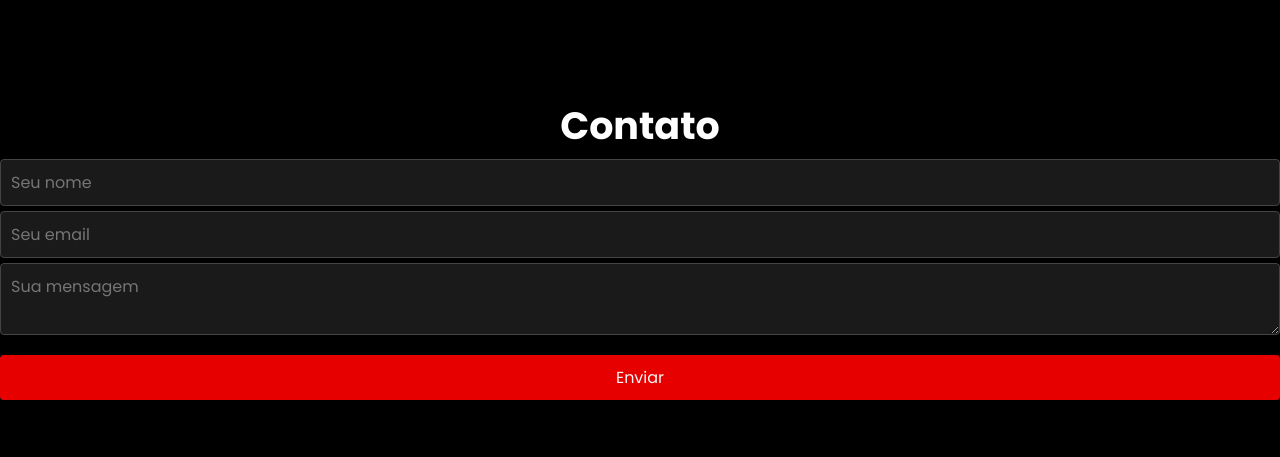
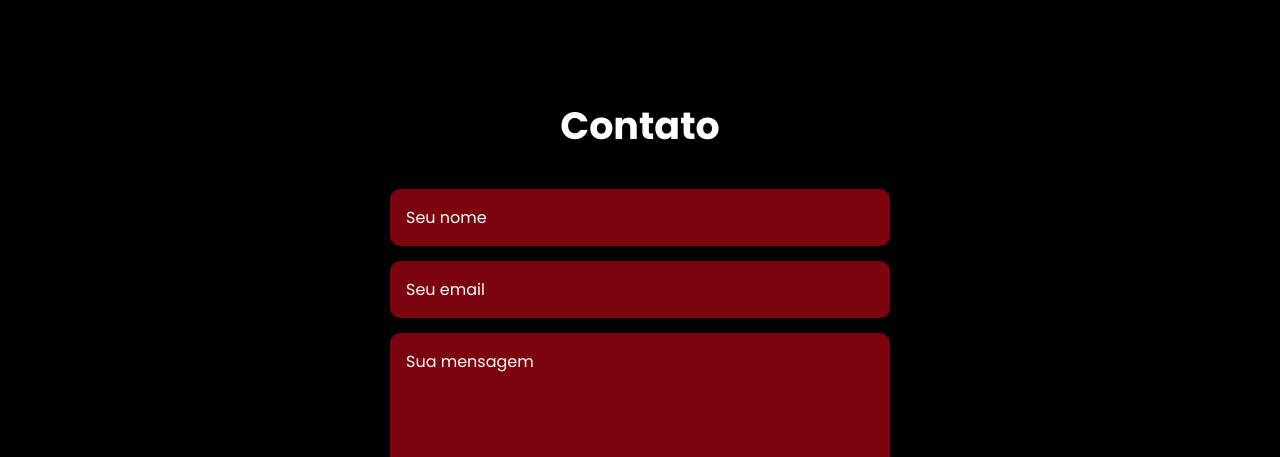
Before and after one commit to gmateus007/portifolio-gomes, a plain HTML site: page index.html in a window 1280 px wide. Shown: the part 1130-1587 px from the top of the page. Drawn offline with nearby package versions, Linux system fonts and the light colour scheme.

Commit message:
Update style.css

```diff
--- a/style.css
+++ b/style.css
@@ -4,6 +4,7 @@
     padding: 0;
     box-sizing: border-box;
     font-family: 'Poppins', sans-serif;
+    scroll-behavior: smooth;
 }
 
 body {
@@ -33,16 +34,16 @@ body {
     border: 0;
     border-radius: 30px;
     cursor: pointer;
-    transition: .2s;
+    transition: all .2s;
 }
 
-h2.titulo {
+.titulo {
     color: #fff;
     font-size: 38px;
     text-align: center;
 }
 
-h2.titulo span {
+.titulo span {
     color: #7c040e;
 }
 
@@ -67,7 +68,7 @@ header a {
     color: #5c5c5c;
     text-decoration: none;
     display: inline-block;
-    transition: .2s;
+    transition: all .2s;
 }
 
 header nav.menu-desktop a:hover {
@@ -86,13 +87,17 @@ header nav.menu-desktop ul li {
 
 /* ESTILO DO MENU MOBILE */
 
-.btn-abrir-menu{
+.btn-abrir-menu i{
+    color: #7c040e;
+    font-size: 40px;
+}
+
+.aaaa {
     display: none;
 }
 
-.btn-abrir-menu i{
-    color: #7c040e;
-    font-size: 40px;
+.btn-abrir-menu {
+    display: none;
 }
 
 .menu-mobile{
@@ -104,7 +109,7 @@ header nav.menu-desktop ul li {
     z-index: 99999;
     width: 0%;
     overflow: hidden;
-    transition: .5s;
+    transition: all .5s;
 }
 
 .menu-mobile.abrir-menu{
@@ -315,9 +320,16 @@ footer .line-footer p a {
     }
 
     /* CABEÇALHO */
-    .menu-desktop,
-    .btn-contato {
+    .menu-desktop, .btn-contato {
         display: none;
+    }
+
+    .aaaa {
+        display: block;
+    }
+
+    .btn-abrir-menu {
+        display: block;
     }
 
     /* TOPO DO SITE */
@@ -437,3 +449,52 @@ button {
 button:hover {
     background-color: #ff3333; /* Vermelho claro */
 }
+
+#contact-section {
+    display: flex;
+    flex-direction: column;
+    justify-content: center;
+    align-items: center;
+    gap: 30px;
+    padding-bottom: 90px;
+    padding-left: 40px;
+    padding-right: 40px;
+}
+
+.btn {
+    background: white;
+    color:#7c040e;
+    transition: all .2s;
+}
+
+.btn:hover {
+    color: white;
+}
+
+form {
+    max-width: 500px;
+    width: 100%;
+    display: flex;
+    gap: 10px;
+}
+
+form textarea {
+    height: 160px;
+}
+
+.contact-input {
+    border-radius: 10px;
+    border: none;
+    background:#7c040e;
+    color: white;
+    resize: none;
+    padding: 16px;
+}
+
+.contact-input:focus {
+    outline: none;
+}
+
+.contact-input::placeholder {
+    color: white;
+}
```
